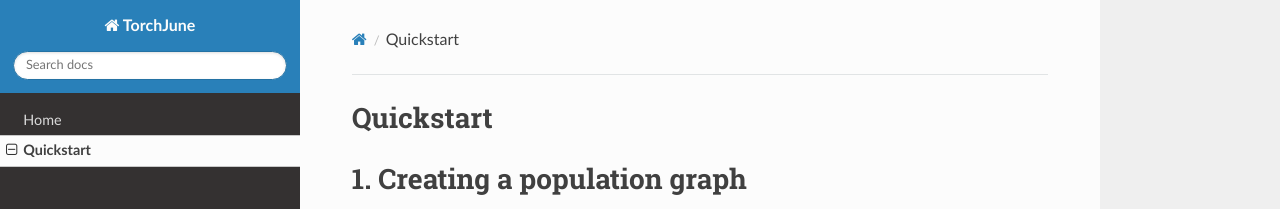
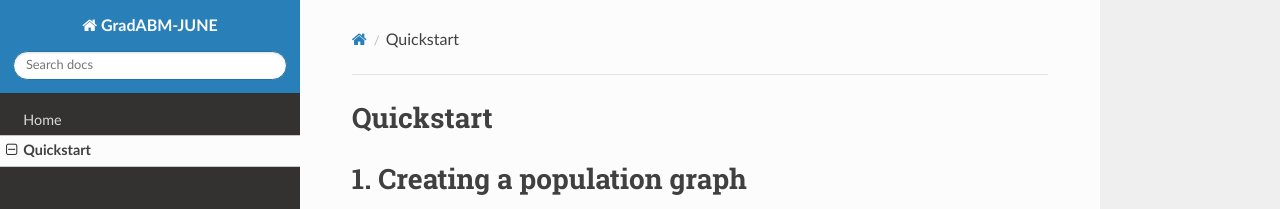
Before and after one commit to arnauqb/GradABM-JUNE, an MkDocs documentation site: the page built from docs/quickstart.md, in a window 1280 px wide. Shown: the top 209 px of the page. Built offline with MkDocs 1.6.1, drawn with Linux system fonts in a browser that asks for light colours; nearby versions of some CDN libraries.

```diff
--- a/mkdocs.yml
+++ b/mkdocs.yml
@@ -1,5 +1,5 @@
-site_name: TorchJune
-site_url: https://largeagentcollider.github.io/torch_june/
+site_name: GradABM-JUNE
+site_url: https://largeagentcollider.github.io/GradABM-JUNE/
 nav:
   - Home: index.md
   - Quickstart: quickstart.md
```
Also changed, not shown: 2 other files.
